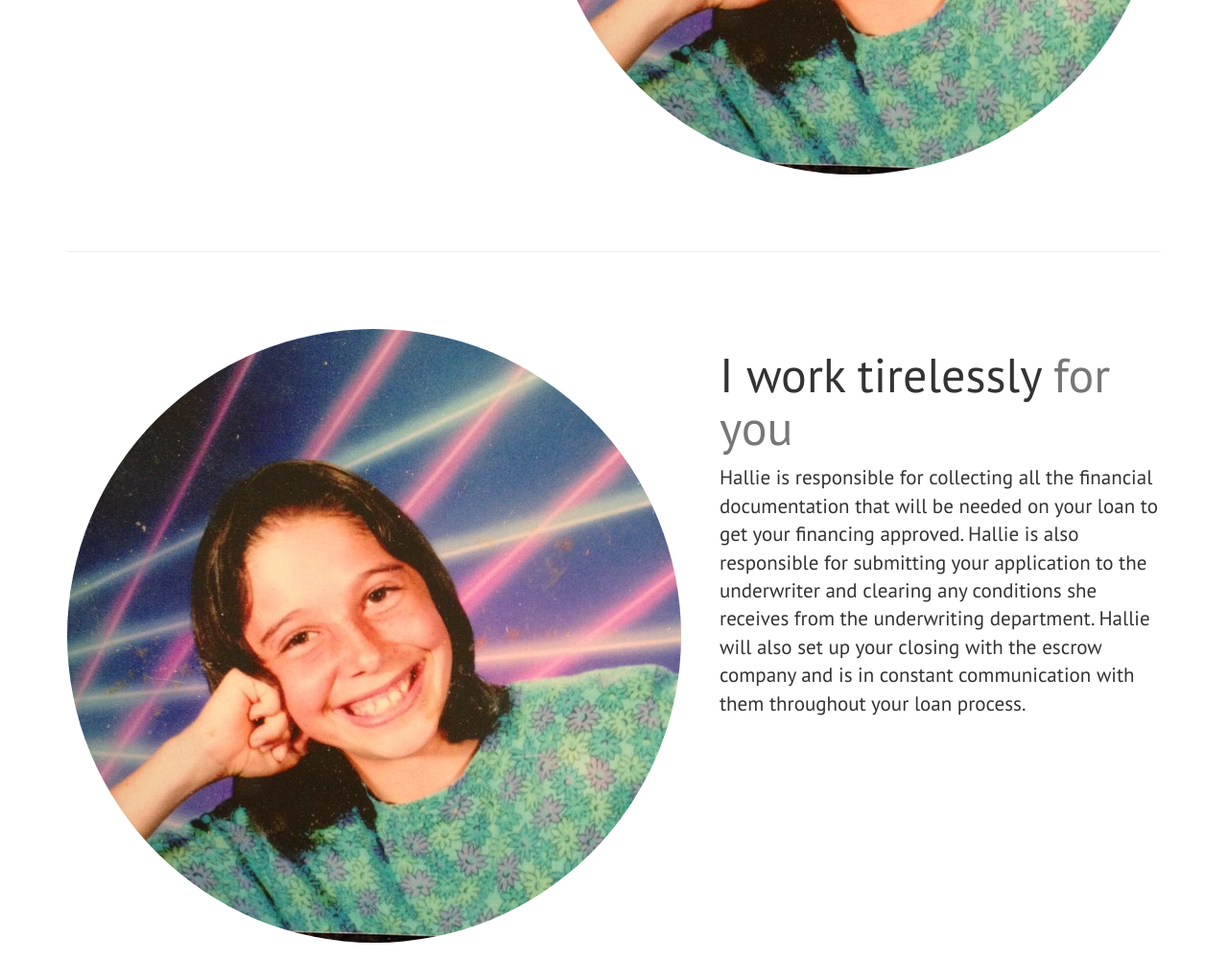
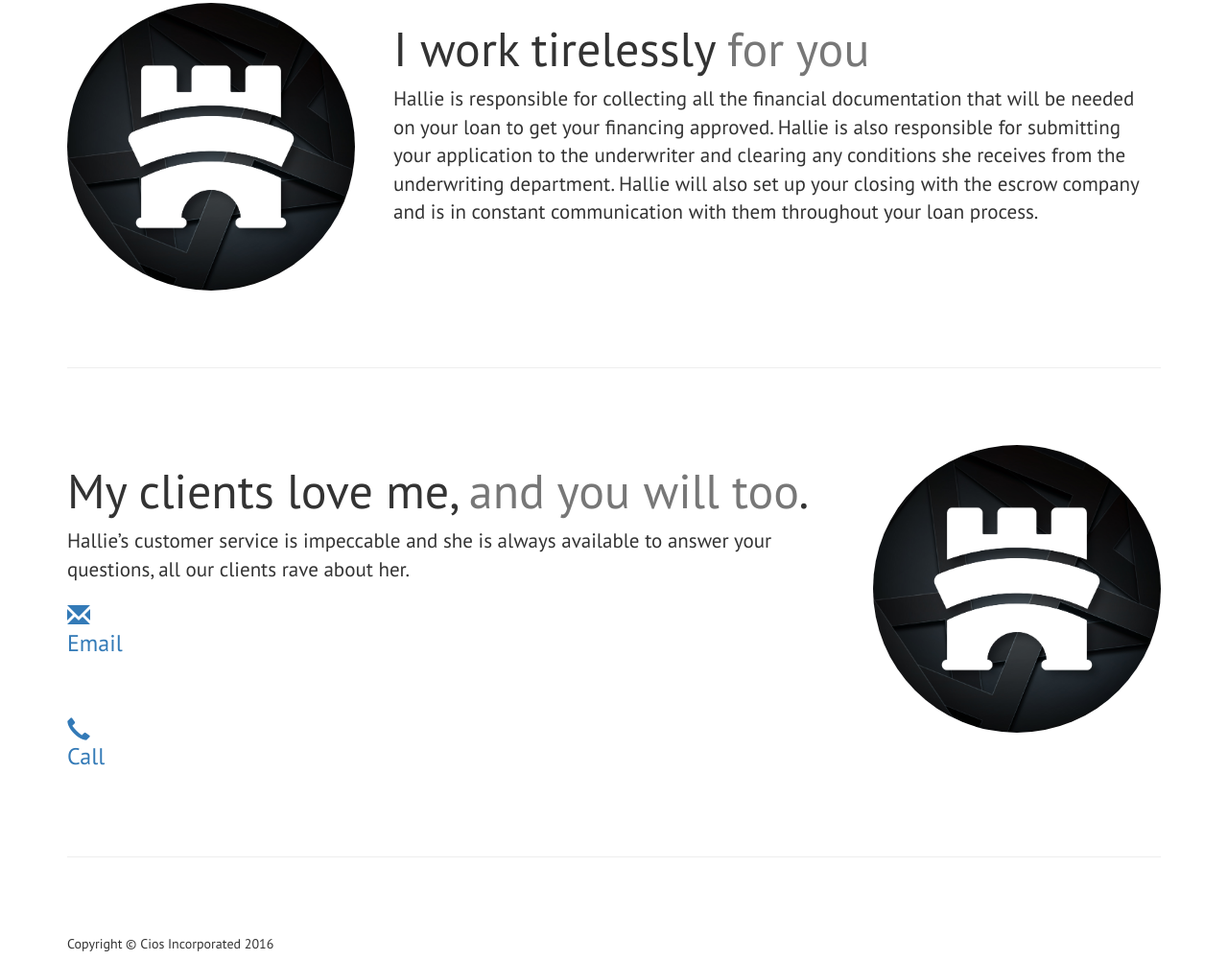
Before and after one commit to JTPlatnum/cios-inc, a plain HTML site: page index.html in a window 1280 px wide. Shown: the part 1504-2505 px from the top of the page at 96% size. Drawn offline with Linux system fonts and the light colour scheme.

Commit message:
Swap photos

```diff
--- a/css/one-page-wonder.css
+++ b/css/one-page-wonder.css
@@ -196,3 +196,7 @@ footer {
         margin-left: 0;
     }
 }
+
+.img-circle {
+    max-width: 300px;
+}
--- a/index.html
+++ b/index.html
@@ -8,6 +8,8 @@
     <meta name="viewport" content="width=device-width, initial-scale=1">
     <meta name="description" content="">
     <meta name="author" content="">
+
+    <meta name="google-site-verification" content="kOPmHXDhkbPPskWwS7iBWPMmjR_kSxYOA18JXFugmtw" />
 
     <title>Cios, Inc.</title>
 
@@ -88,7 +90,7 @@
 
         <!-- First Featurette -->
         <div class="featurette" id="about">
-            <img class="featurette-image img-circle img-responsive pull-right" src="img/hallie.jpg">
+            <img class="featurette-image img-circle img-responsive pull-right" src="img/cioslogo.jpg">
             <h2 class="featurette-heading">I have been processing home loans
                 <span class="text-muted">for nearly 15 years</span>
             </h2>
@@ -99,7 +101,7 @@
 
         <!-- Second Featurette -->
         <div class="featurette" id="services">
-            <img class="featurette-image img-circle img-responsive pull-left" src="img/hallie.jpg">
+            <img class="featurette-image img-circle img-responsive pull-left" src="img/cioslogo.jpg">
             <h2 class="featurette-heading">I work tirelessly
                 <span class="text-muted">for you</span>
             </h2>
@@ -110,7 +112,7 @@
 
         <!-- Third Featurette -->
         <div class="featurette" id="contact">
-            <img class="featurette-image img-circle img-responsive pull-right" src="img/hallie.jpg"/>
+            <img class="featurette-image img-circle img-responsive pull-right" src="img/cioslogo.jpg"/>
             <h2 class="featurette-heading">My clients love me,
                 <span class="text-muted">and you will too</span>.
             </h2>
```
Also changed, not shown: img/cioslogo.jpg (added).
